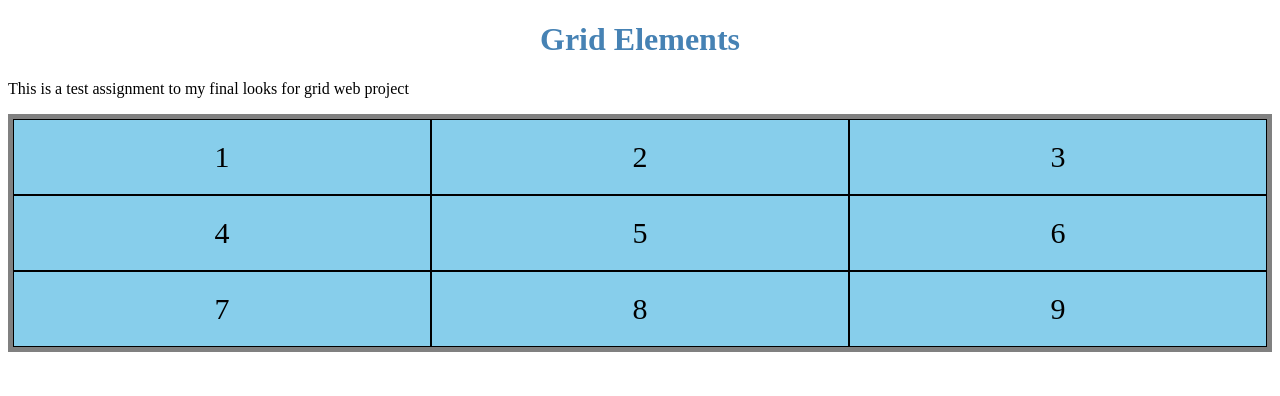
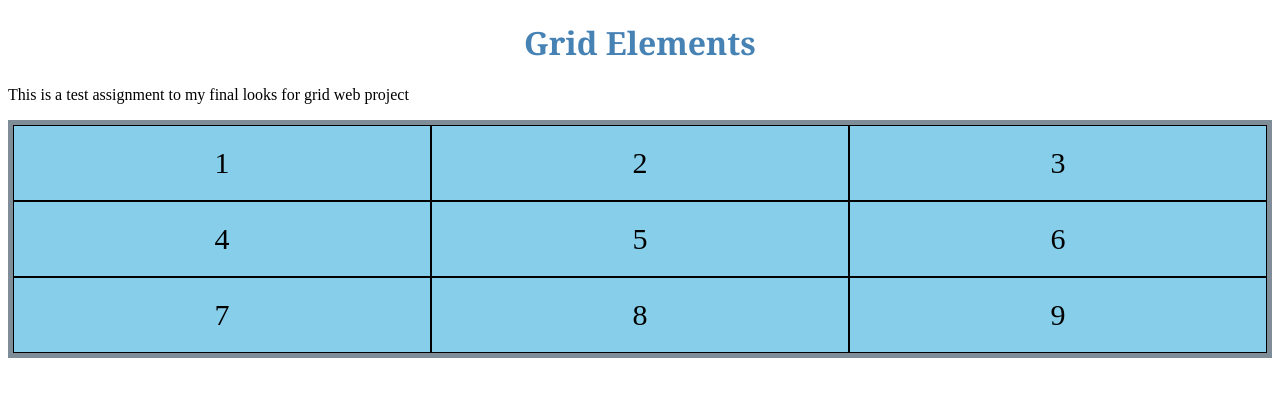
Before and after one commit to jenacid0/grid-web-layout, a plain HTML site: page grid-web-layout.html in a window 1280 px wide. Drawn offline with Linux system fonts and the light colour scheme.

Commit message:
updates to website

```diff
--- a/css/grid-layout.css
+++ b/css/grid-layout.css
@@ -1,13 +1,13 @@
 .grid-container {
     display: grid;
     grid-template-columns: auto auto auto;
-    background-color: grey;
+    background-color: rgb(126, 141, 151);
     padding: 5px;
 }
 
 .grid-item {
     background-color: skyblue;
-    border: 1px solid black;
+    border: 1px solid rgb(255, 255, 255);
     padding: 20px;
     font-size: 30px;
     text-align: center;
@@ -16,9 +16,10 @@
 h1 {
     color: steelblue;
     text-align: center;
+    font-family: Cambria, Cochin, Georgia, Times, 'Times New Roman', serif;
 }
 
-.grid-container > div {
+.grid-container>div {
     background-color: skyblue;
     border: 1px solid black;
     padding: 20px;
```
